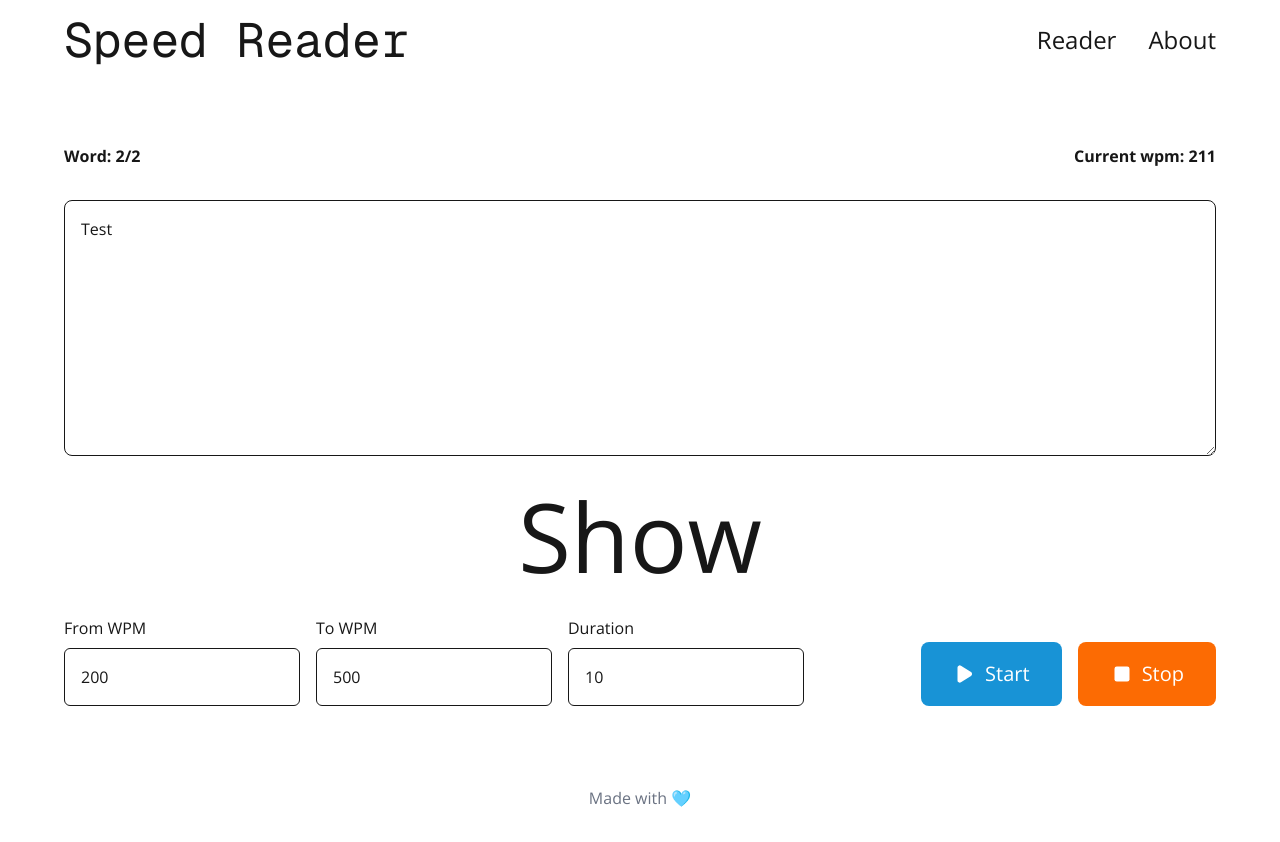
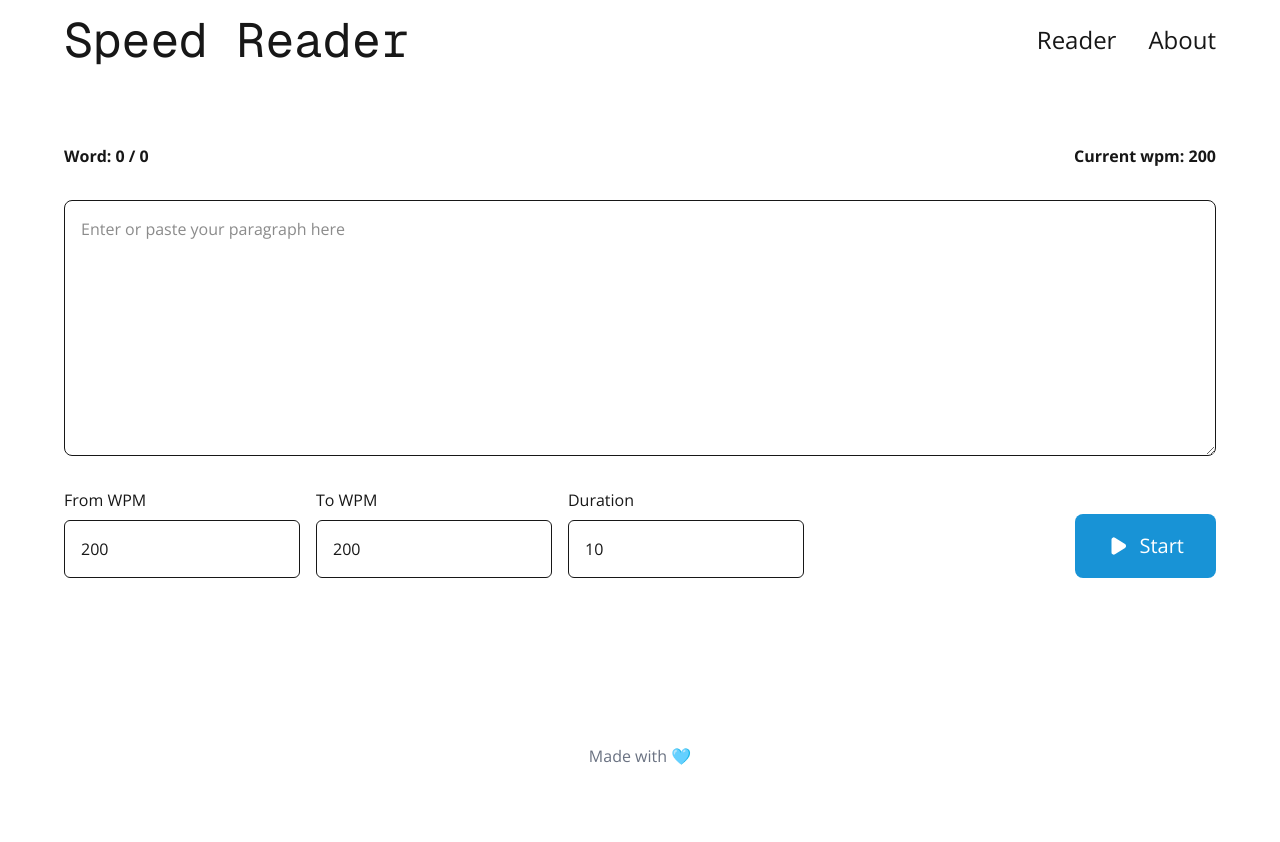
Before and after one commit to BernardMoy/Speed-Reader-II, a Next.js app: page / in a window 1280 px wide. After the commit the page ends 800 px from the top, so only its background shows below. Built offline with nearby package versions, Linux system fonts and the light colour scheme.

Commit message:
Core functionality of displaying words

```diff
--- a/app/components/Content.tsx
+++ b/app/components/Content.tsx
@@ -3,54 +3,198 @@
 import { CustomInput } from "./CustomInput";
 import { PlayIcon } from "@heroicons/react/16/solid";
 import { StopIcon } from "@heroicons/react/16/solid";
+import { useEffect, useRef, useState } from "react";
+import split from "../split";
 
 export const Content = () => {
+  // store the text input
+  const [text, setText] = useState<string>("");
+
+  // store the initial wpm, final wpm and also the duration
+  const [initialWpm, setInitialWpm] = useState<number>(200);
+  const [finalWpm, setFinalWpm] = useState<number>(200);
+  const [duration, setDuration] = useState<number>(10);
+  const [currentWpm, setCurrentWpm] = useState<number>(200);
+
+  // store the current word number to be displayed, or none if there aren't any
+  // if current word is none, then it is not in a displaying state
+  const [currentWordNumber, setCurrentWordNumber] = useState<number>(0);
+  const [totalWordNumber, setTotalWordNumber] = useState<number>(0);
+  const [currentWord, setCurrentWord] = useState<String | null>(null);
+
+  // state to check if it is playing
+  const [playing, setPlaying] = useState(false);
+
+  // use ref to avoid closure problems remembering the previous runs
+  // to be updated using setTimeout
+  const wordNumberRef = useRef<number>(0);
+  const wpmRef = useRef<number>(initialWpm);
+  const timeElapsed = useRef<number>(0);
+
+  // trigger the function when the play button is clicked
+  useEffect(() => {
+    // function called when finished playing or stopped
+    function exit() {
+      setCurrentWordNumber(0);
+      setTotalWordNumber(0);
+      setCurrentWord(null);
+    }
+
+    // if not playing, return
+    if (!playing) {
+      return;
+    }
+
+    // split the paragraph
+    const wordList = split(text);
+
+    // set current word to be the first word initially
+    setCurrentWord(wordList[0]);
+
+    // set current word number to be 0
+    wordNumberRef.current = 0;
+    setCurrentWordNumber(0);
+
+    // set current wpm to be initial wpm
+    wpmRef.current = initialWpm;
+    setCurrentWpm(initialWpm);
+
+    // set time elapsed 0
+    timeElapsed.current = 0;
+
+    // set total word number
+    setTotalWordNumber(wordList.length);
+
+    // recursive play function that plays faster gradually
+    function play() {
+      // display the current word
+      setCurrentWord(wordList[wordNumberRef.current]);
+
+      // modify word number
+      wordNumberRef.current += 1;
+      setCurrentWordNumber(wordNumberRef.current);
+
+      // calculate the next increased wpm
+      // solve for x in (final-initial)/duration = (x-initial)/time
+      const interval: number = 60000 / wpmRef.current; // in ms - depend on the current wpm
+      timeElapsed.current += interval;
+
+      // cap the wpm to the final wpm
+      // calculate only when current wpm is less than it
+      if (wpmRef.current < finalWpm) {
+        wpmRef.current = Math.min(
+          finalWpm,
+          initialWpm +
+            ((finalWpm - initialWpm) / (duration * 1000)) * timeElapsed.current
+        );
+      }
+
+      // update the displayed current wpm
+      setCurrentWpm(wpmRef.current);
+
+      // recursively call play function if the word number does not exceed text length
+      if (wordNumberRef.current > wordList.length) {
+        exit();
+        setPlaying(false);
+      } else if (wordNumberRef.current == wordList.length) {
+        // give a 1 second delay before exiting
+        setTimeout(play, interval + 1000);
+      } else {
+        // immediately display the next word
+        setTimeout(play, interval);
+      }
+    }
+
+    // call the play function
+    play();
+    return () => exit();
+  }, [playing]);
+
   return (
     <div className="flex flex-col gap-8 w-full">
       {/* Info that is only shown when the words are playing */}
       <div className="flex flex-row gap-4 w-full">
-        <p className="font-bold grow">Word: 2/2</p>
-        <p className="font-bold">Current wpm: 211</p>
+        <p className="font-bold grow">
+          Word: {currentWordNumber} / {totalWordNumber}
+        </p>
+        <p className="font-bold">
+          Current wpm: {Math.round(currentWpm * 10) / 10}
+        </p>
       </div>
 
       {/* The main textfield */}
+      {!playing && (
         <textarea
           id="main-textfield"
           placeholder="Enter or paste your paragraph here"
-        value={"Test"}
-        onChange={() => {}}
+          value={text}
+          onChange={(t) => setText(t.target.value)}
           className="h-64 min-h-[4em] p-4 rounded-lg outline-none border focus:border-2 focus:border-primary"
         />
+      )}
 
       {/* Displaying large text when playing */}
-      <p className="text-center text-8xl">Show</p>
+      {playing && <p className="text-center text-8xl">{currentWord}</p>}
 
       {/* Buttons */}
       <div className="flex flex-row items-end justify-start gap-4 ">
         {/* The from, to, duration buttons */}
+
         <div className="flex flex-row grow items-end justify-start gap-4">
-          {<CustomInput label="From WPM" value={200} onChange={() => {}} />}
-          {<CustomInput label="To WPM" value={500} onChange={() => {}} />}
-          {<CustomInput label="Duration" value={10} onChange={() => {}} />}
+          {
+            <CustomInput
+              label="From WPM"
+              value={initialWpm}
+              onChange={(n) => setInitialWpm(Number(n.target.value))}
+            />
+          }
+          {
+            <CustomInput
+              label="To WPM"
+              value={finalWpm}
+              onChange={(n) => setFinalWpm(Number(n.target.value))}
+            />
+          }
+          {
+            <CustomInput
+              label="Duration"
+              value={duration}
+              onChange={(n) => setDuration(Number(n.target.value))}
+            />
+          }
         </div>
 
         {/* Start button with icon */}
+        {!playing && (
           <button
             className="flex flex-row px-8 py-4 cursor-pointer hover:opacity-80 gap-2 items-center h-16 rounded-lg min-h-0 bg-primary text-white"
-          onClick={() => {}}
+            onClick={() => {
+              // first check if final wpm is >= initial wpm
+              if (initialWpm > finalWpm) {
+                alert("The final WPM must not be less than the initial WPM.");
+                return;
+              }
+              // set playing to true
+              setPlaying(true);
+            }}
           >
             <PlayIcon className="h-6 w-6 " />
             <div className="text-xl">Start</div>
           </button>
+        )}
 
         {/* Stop button with icon */}
+        {playing && (
           <button
             className="flex flex-row px-8 py-4 cursor-pointer hover:opacity-80 gap-2 items-center h-16 rounded-lg min-h-0 bg-secondary text-white"
-          onClick={() => {}}
+            onClick={() => {
+              setPlaying(false);
+            }}
           >
             <StopIcon className="h-6 w-6 " />
             <div className="text-xl">Stop</div>
           </button>
+        )}
       </div>
     </div>
   );
--- a/app/components/CustomInput.tsx
+++ b/app/components/CustomInput.tsx
@@ -5,7 +5,7 @@ export const CustomInput = ({
 }: {
   label: string;
   value: number;
-  onChange: () => void;
+  onChange: (n: any) => void;
 }) => {
   const id: string = label.replaceAll(" ", "-").toLowerCase();
 
--- /dev/null
+++ b/app/split.tsx
@@ -0,0 +1,6 @@
+// a function to split a paragraph into words
+export default function split(text: String): String[] {
+  const wordList = text.split(/ +|\n/); // regex to split
+
+  return wordList;
+}
```
Lines whose indentation alone changed are shown as unchanged.
